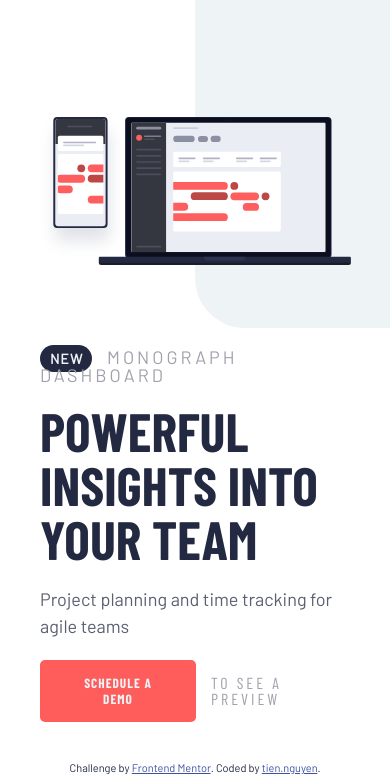
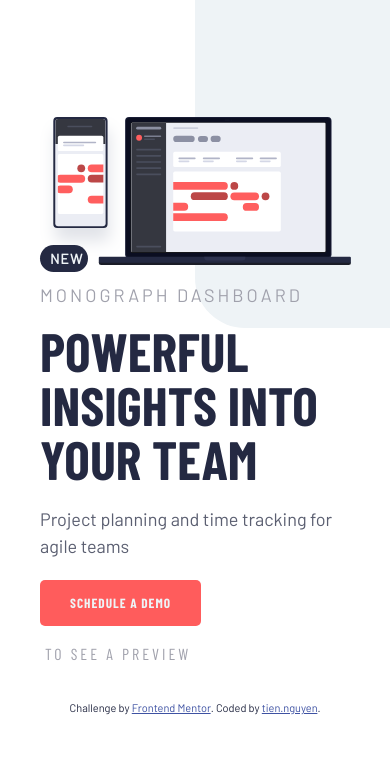
Before and after one commit to NiteArie/fm-project-tracking, a plain HTML site: page index.html in a window 390 px wide. Shown: the part 94-868 px from the top of the page. After the commit the page ends 844 px from the top, so only its background shows below. Drawn offline with nearby package versions, Linux system fonts and the light colour scheme.

Commit message:
[Fea] Mobile Responsive

```diff
--- a/styles/style.css
+++ b/styles/style.css
@@ -202,3 +202,26 @@
         margin-bottom: 20px;
     }
 }
+
+@media all and (max-width: 499px) {
+
+    .hero {
+        margin-top: 270px;
+    }
+
+    .hero__type {
+        margin-left: 0;
+        margin-top: 20px;
+        display: block;
+    }
+
+    .hero__buttons {
+        flex-direction: column;
+        align-items: flex-start;
+    }
+
+    .hero__more {
+        margin-left: 5px;
+        margin-top: 20px;
+    }
+}
```
